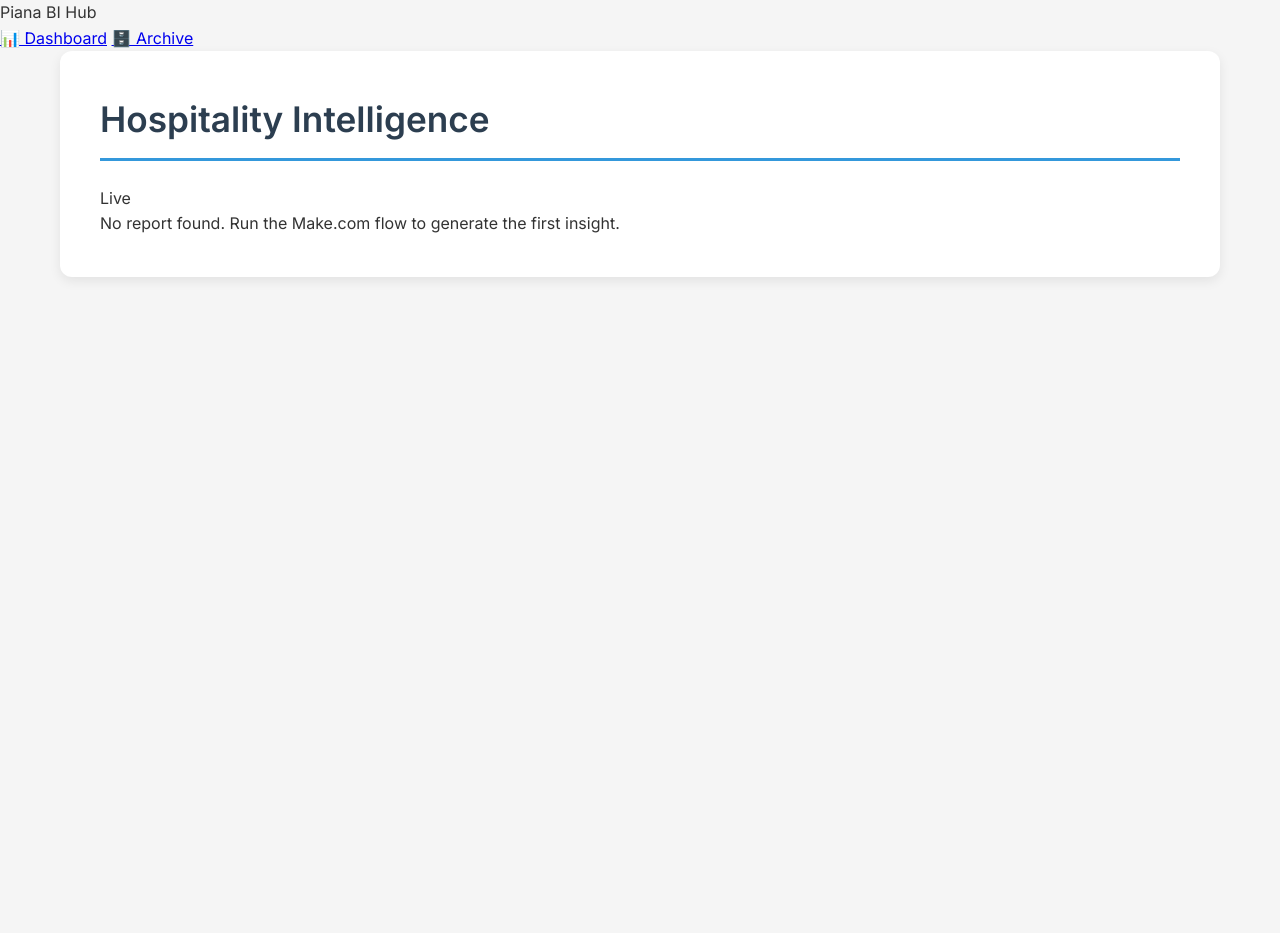
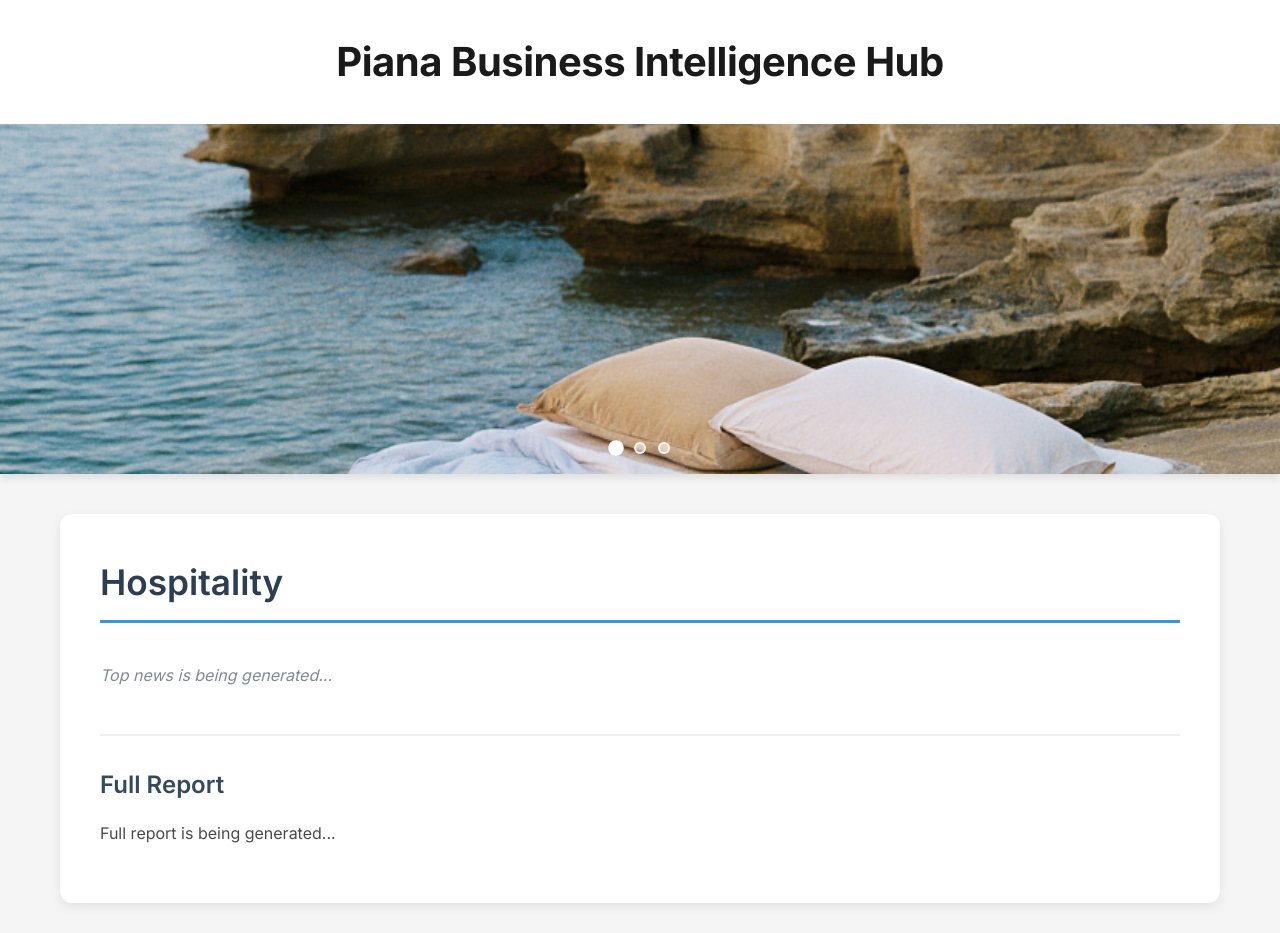
Before and after one commit to lollo408/CLAUDECODE, a Flask app: page / in a window 1280 px wide. Before the commit the page ends 279 px from the top, so only its background shows below. Run offline with Flask 3, Linux system fonts and the light colour scheme; data that the repository does not hold is empty; parts of the project's set-up code (start-up, migrations or seed data) failed here and were passed over.

Commit message:
Restore Replit database functionality and update dashboard content
Revert Supabase integration in main.py, remove unused Supabase dependency, and update index.html to use Replit database for fetching dashboard data.

Replit-Commit-Author: Agent
Replit-Commit-Session-Id: fbe55c37-26b4-4003-b498-9c1309109c30
Replit-Commit-Checkpoint-Type: full_checkpoint
Replit-Commit-Event-Id: 4be6a650-feda-4b3d-96f8-cf7af52bf666
Replit-Commit-Screenshot-Url: https://storage.googleapis.com/screenshot-production-us-central1/19d2999f-c645-40ac-b478-e319ef3657b4/fbe55c37-26b4-4003-b498-9c1309109c30/MCZd9GY

```diff
--- a/main.py
+++ b/main.py
@@ -1,60 +1,44 @@
+from flask import Flask, render_template, request, abort
+from replit import db
 import os
-from flask import Flask, render_template
-from supabase import create_client, Client
 
 app = Flask(__name__)
 
-# --- 1. SETUP SUPABASE CONNECTION ---
-url = os.environ.get("SUPABASE_URL")
-key = os.environ.get("SUPABASE_KEY")
-
-if not url or not key:
-    raise ValueError(f"Missing Supabase credentials! URL: {bool(url)}, KEY: {bool(key)}")
-
-try:
-    supabase: Client = create_client(url, key)
-except Exception as e:
-    raise ValueError(f"Failed to create Supabase client. URL length: {len(url) if url else 0}, Error: {e}")
-
-# --- 2. ROUTES ---
+MAKE_API_KEY = os.environ.get('MAKE_API_KEY')
 
 
 @app.route('/')
 def dashboard():
-    """
-    The Main Dashboard (The 'Face').
-    Fetches the LATEST report for the Hospitality vertical.
-    """
-    # Query Supabase for the most recent 'hospitality' row
-    response = supabase.table('intelligence_reports') \
-        .select("*") \
-        .eq('vertical', 'hospitality') \
-        .order('created_at', desc=True) \
-        .limit(1) \
-        .execute()
+    try:
+        top_3_news = db.get("hospitality_top_3")
+        full_report_html = db.get("hospitality_full_html")
 
-    # If we found data, get the first item. Otherwise, None.
-    latest_hospitality = response.data[0] if response.data else None
-
-    return render_template('index.html', hospitality_data=latest_hospitality)
+        return render_template('index.html',
+                               hospitality_news=top_3_news,
+                               full_report=full_report_html)
+    except Exception as e:
+        return f"Error loading dashboard: {e}"
 
 
-@app.route('/archive')
-def archive():
-    """
-    The Archive Page (The 'Warehouse').
-    Fetches ALL reports to display in a table.
-    """
-    response = supabase.table('intelligence_reports') \
-        .select("*") \
-        .order('created_at', desc=True) \
-        .execute()
+@app.route('/update-top3', methods=['POST'])
+def update_top3():
+    if request.headers.get('X-API-KEY') != MAKE_API_KEY:
+        abort(401)
 
-    all_reports = response.data
-
-    return render_template('archive.html', reports=all_reports)
+    new_data = request.json
+    db["hospitality_top_3"] = new_data
+    return {"status": "success", "updated_key": "hospitality_top_3"}, 200
 
 
-# --- 3. RUN THE APP ---
+@app.route('/update-full-report', methods=['POST'])
+def update_full_report():
+    if request.headers.get('X-API-KEY') != MAKE_API_KEY:
+        abort(401)
+
+    new_data = request.data.decode('utf-8')
+    db["hospitality_full_html"] = new_data
+    return {"status": "success", "updated_key": "hospitality_full_html"}, 200
+
+
 if __name__ == '__main__':
     app.run(host='0.0.0.0', port=5000)
--- a/pyproject.toml
+++ b/pyproject.toml
@@ -8,5 +8,4 @@ dependencies = [
     "flask>=3.1.2",
     "gunicorn>=23.0.0",
     "replit>=4.1.2",
-    "supabase==2.10.0",
 ]
--- a/templates/base.html
+++ /dev/null
@@ -1,25 +0,0 @@
-<!DOCTYPE html>
-<html lang="en">
-<head>
-    <meta charset="UTF-8">
-    <meta name="viewport" content="width=device-width, initial-scale=1.0">
-    <title>Piana BI Hub</title>
-    <link rel="stylesheet" href="/static/style.css">
-    <link href="https://fonts.googleapis.com/css2?family=Inter:wght@400;600;700&display=swap" rel="stylesheet">
-</head>
-<body>
-
-    <nav class="main-nav">
-        <div class="nav-brand">Piana BI Hub</div>
-        <div class="nav-links">
-            <a href="/">📊 Dashboard</a>
-            <a href="/archive">🗄️ Archive</a>
-        </div>
-    </nav>
-
-    <main>
-        {% block content %}{% endblock %}
-    </main>
-
-</body>
-</html>
--- a/templates/index.html
+++ b/templates/index.html
@@ -1,47 +1,86 @@
-{% extends "base.html" %}
+<!DOCTYPE html>
+<html lang="en">
+<head>
+    <meta charset="UTF-8">
+    <meta name="viewport" content="width=device-width, initial-scale=1.0">
+    <title>Piana BI Hub</title>
+    <link rel="stylesheet" href="/static/style.css">
+</head>
+<body>
+    <header>
+        <h1>Piana Business Intelligence Hub</h1>
+    </header>
 
-{% block content %}
+    <div class="carousel-container">
+        <div class="carousel-track">
+            <img src="/static/piana 26.png" alt="Business Intelligence 1">
+            <img src="/static/piana 33.png" alt="Business Intelligence 2">
+            <img src="/static/piana 35.png" alt="Business Intelligence 3">
+        </div>
+        <div class="carousel-dots">
+            <span class="dot active"></span>
+            <span class="dot"></span>
+            <span class="dot"></span>
+        </div>
+    </div>
+
+    <main>
         <section class="module">
             <div class="column-content">
-        <div class="vertical-header">
-            <h2>Hospitality Intelligence</h2>
-            <span class="live-badge">Live</span>
-        </div>
+                <h2>Hospitality</h2>
 
-        {% if hospitality_data %}
                 <div class="top-3-news">
+                    {% if hospitality_news %}
                         <h3>Top 3 News</h3>
                         <ul>
-                    {% for item in hospitality_data.top_3_json %}
-                        <li>
-                            <a href="{{ item.source_url }}" target="_blank">
-                                <strong>{{ item.headline }}</strong>
-                            </a>: {{ item.summary }}
-                        </li>
+                            {% for item in hospitality_news %}
+                                <li><strong>{{ item.headline }}</strong>: {{ item.summary }}</li>
                             {% endfor %}
                         </ul>
+                    {% else %}
+                        <p>Top news is being generated...</p>
+                    {% endif %}
                 </div>
 
                 <hr>
 
                 <div class="full-report">
-                <div class="report-header">
                     <h3>Full Report</h3>
-                    {% if hospitality_data.pdf_url %}
-                        <a href="{{ hospitality_data.pdf_url }}" class="btn-pdf" target="_blank">
-                            📥 Download PDF
-                        </a>
+                    {% if full_report %}
+                        {{ full_report | safe }}
+                    {% else %}
+                        <p>Full report is being generated...</p>
                     {% endif %}
                 </div>
-
-                {{ hospitality_data.report_html | safe }}
-            </div>
-
-        {% else %}
-            <div class="empty-state">
-                <p>No report found. Run the Make.com flow to generate the first insight.</p>
-            </div>
-        {% endif %}
             </div>
         </section>
-{% endblock %}
+    </main>
+
+    <script>
+        const track = document.querySelector('.carousel-track');
+        const dots = document.querySelectorAll('.dot');
+        let currentIndex = 0;
+
+        function updateCarousel() {
+            track.style.transform = `translateX(-${currentIndex * 33.33}%)`;
+            dots.forEach((dot, index) => {
+                dot.classList.toggle('active', index === currentIndex);
+            });
+        }
+
+        function nextSlide() {
+            currentIndex = (currentIndex + 1) % 3;
+            updateCarousel();
+        }
+
+        setInterval(nextSlide, 4000);
+
+        dots.forEach((dot, index) => {
+            dot.addEventListener('click', () => {
+                currentIndex = index;
+                updateCarousel();
+            });
+        });
+    </script>
+</body>
+</html>
```
Also changed, not shown: templates/archive.html (deleted, +0 -33 lines), 2 other files. Lines whose indentation alone changed are shown as unchanged.
